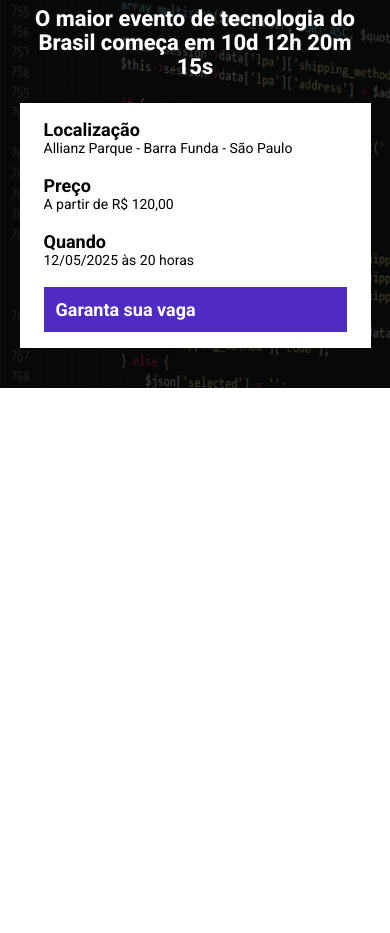
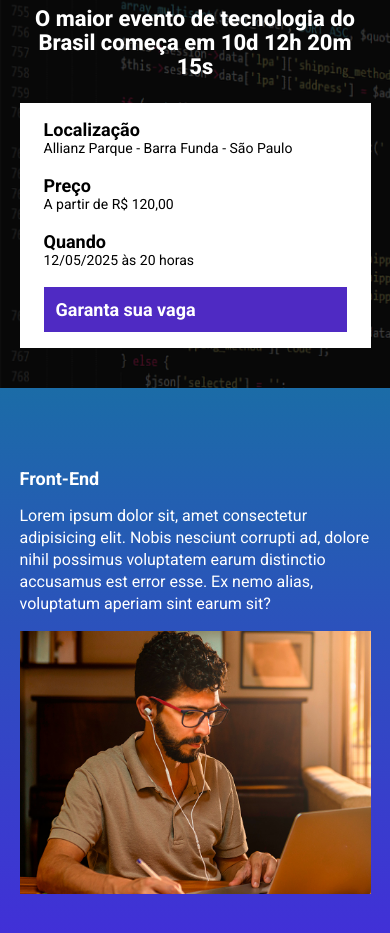
Before and after one commit to mfjaconis/ebac_tech_talks, a website built with Parcel: page src/index.html in a window 390 px wide. Shown: the part 97-1030 px from the top of the page. Before the commit the page ends 844 px from the top, so only its background shows below. Built offline with nearby package versions, Linux system fonts and the light colour scheme.

Commit message:
seção da pagina, front-end

```diff
--- a/src/index.html
+++ b/src/index.html
@@ -41,6 +41,20 @@
         </div>
     </header>
 
+    <section class="event">
+        <div class="container">
+            <div class="event__details">
+                <h2 class="event__details__title">Front-End</h2>
+                <p class="event__details__description">
+                    Lorem ipsum dolor sit, amet consectetur adipisicing elit. Nobis nesciunt corrupti ad, dolore nihil
+                    possimus voluptatem earum distinctio accusamus est error esse. Ex nemo alias, voluptatum aperiam
+                    sint earum sit?
+                </p>
+            </div>
+            <img class="event__image" src="./images/frontend.png" alt="Front-End">
+        </div>
+    </section>
+
     <script src="./scripts/main.js">
 
     </script>
--- /dev/null
+++ b/src/styles/_event.scss
@@ -0,0 +1,43 @@
+.event {
+    padding: 80px 0;
+    background-color: red;
+    background-image: linear-gradient(#1b6ca7, #442bdb);
+
+    .container {
+        display: flex;
+    }
+
+    &__image {
+        max-width: 360px;
+    }
+
+    &__details {
+        margin-right: 40px;
+
+        &__title {
+            font-size: 18px;
+            font-weight: bold;
+            margin-bottom: 16px;
+        }
+
+        &__description {
+            line-height: 22px;
+        }
+    }
+
+    @media (max-width: 640px) {
+        .container {
+            display: block;
+        }
+
+        &__image {
+            width: 100%;
+        }
+
+
+        &__details {
+            margin-right: 0;
+            margin-bottom: 16px;
+        }
+    }
+}
--- a/src/styles/main.scss
+++ b/src/styles/main.scss
@@ -1,4 +1,5 @@
 @use 'hero';
+@use 'event';
 @use 'components/infos_bar';
 @use 'components/button';
 
```
